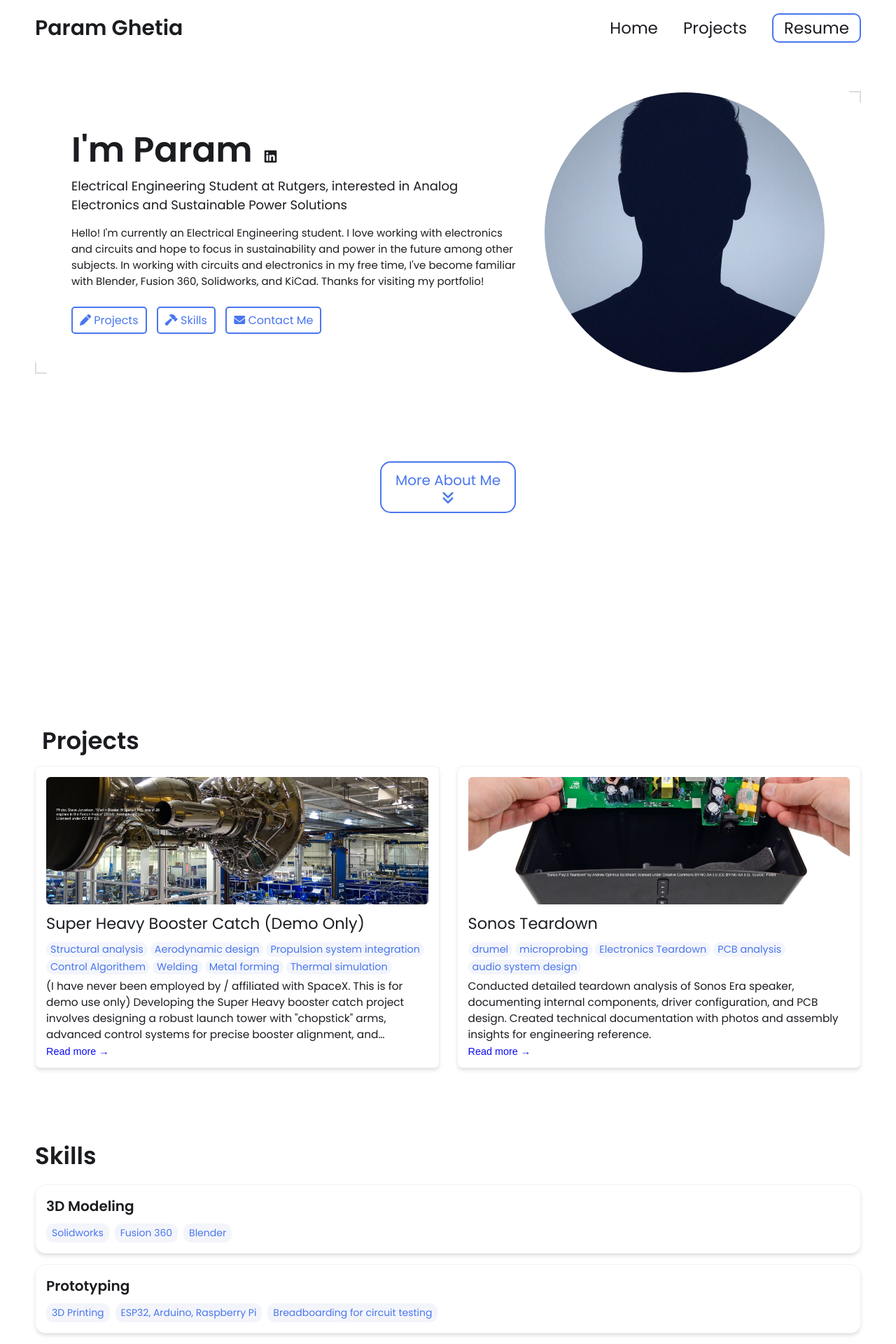
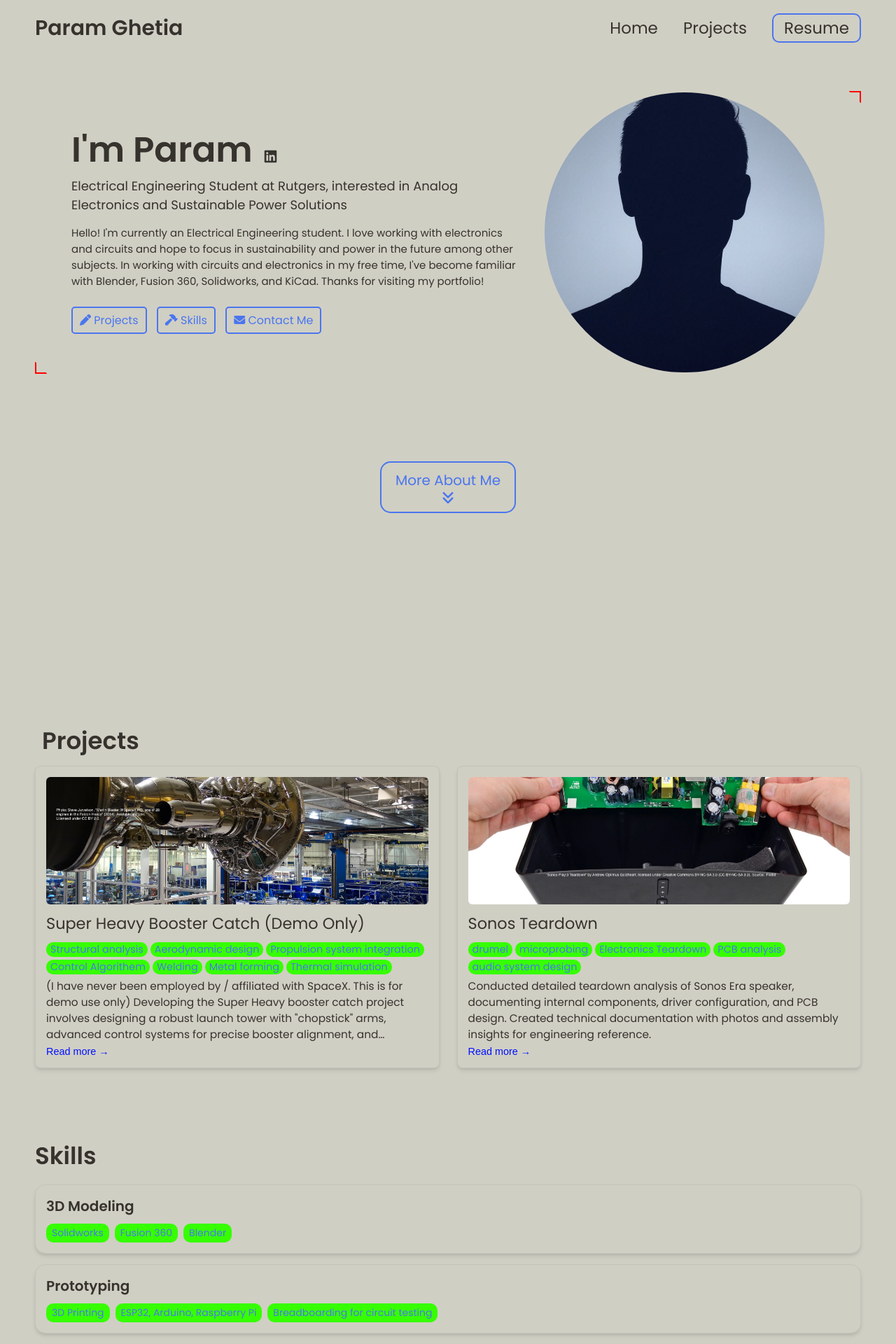
Before and after one commit to ParamGhetia/ParamGhetia.github.io, a Jekyll site: the page built from index.html, in a window 1280 px wide. Shown: the top 1920 px of the page at 70% size. Built offline with Jekyll 4.4.1, drawn with Linux system fonts in a browser that asks for light colours.

Commit message:
Update _config.yml

```diff
--- a/_config.yml
+++ b/_config.yml
@@ -59,18 +59,18 @@ skills:
 
 
 # Contact Form Setup. Setup an account and copy over the key. When someone fills out the form, it will be received in your email.
-formspree-key:   https://formspree.io/f/{8-digit key}
+formspree-key:   https://formspree.io/f/xovljjqz
 
 
 
 # Active theme (Updatethis to switch themes). Make sure to keep the indentation the samne.
 colors: # this is the basic theme
-  text: "#1a1c20"
-  border: "#ddd"
+  text: "#36322d"
+  border: "#ff0000"
   link: "#4a76ee"
-  highlight: "#0c0cf2"
-  background: "#ffffff"
-  light_background: "#f3f5fb"
+  highlight: "#0011ff"
+  background: "#d0cfc4"
+  light_background: "#36ff00"
 
 # A few examples.
 basic theme:
```
